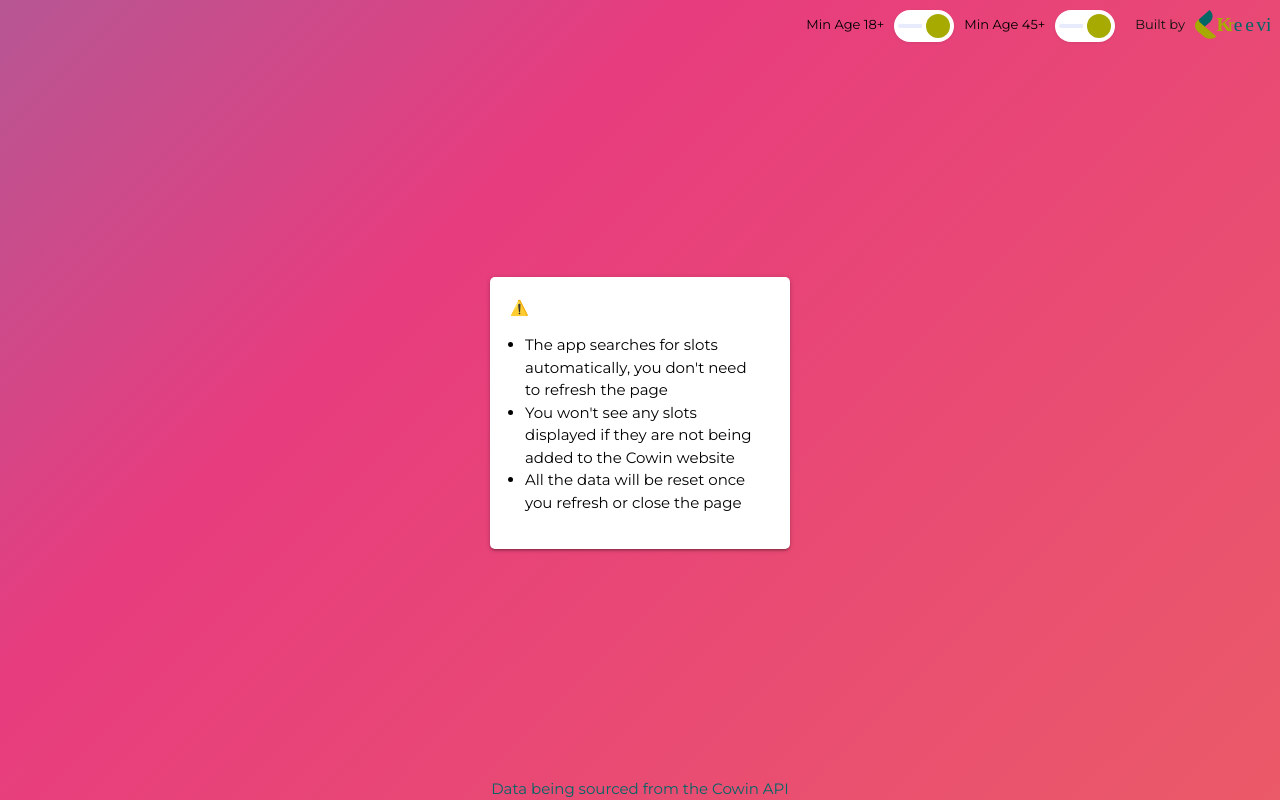
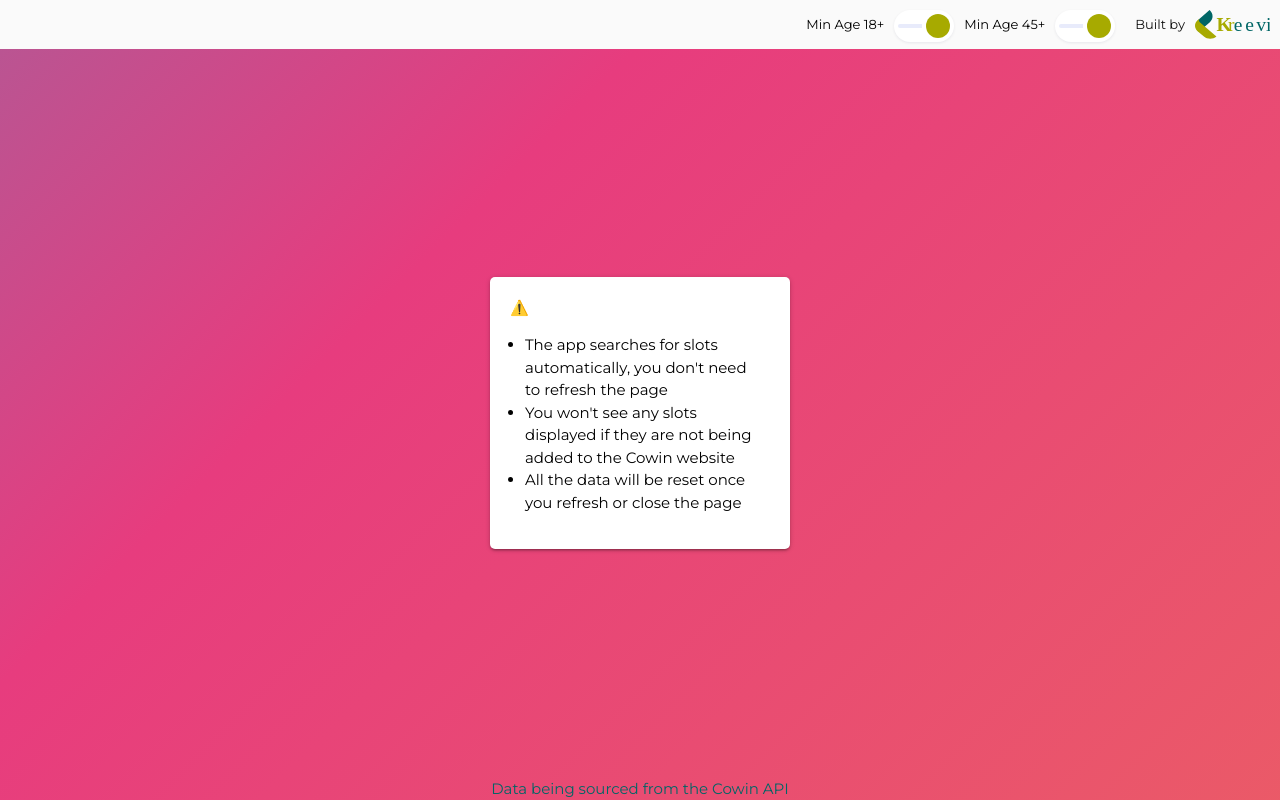
Before and after one commit to kreevi/cowin-pune, a plain HTML site: page index.html in a window 1280 px wide. Drawn offline with nearby package versions, Linux system fonts and the light colour scheme; no server answers.

Commit message:
Update index.html

```diff
--- a/index.html
+++ b/index.html
@@ -122,6 +122,7 @@
         justify-content: flex-end;
         align-items: center;
         gap: 10px;
+        background: #fafafa;
     }
 
     footer a, footer {
```
